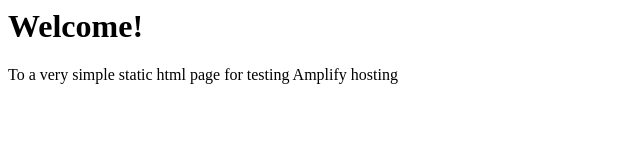
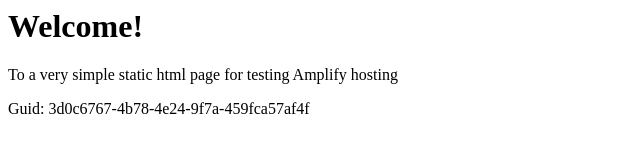
Before and after one commit to aws-aemilia-nrt/Github-PR-Commit-Integration-Test-DoNotTouch-Gith-P5X5MO5I-v1-prod-ap-northeast-1, a website: page src/index.html in a window 1280 px wide. Shown: the whole page, without its empty margins (0-640 px from the left). Drawn offline with Linux system fonts and the light colour scheme.

Commit message:
commit from integ tests

```diff
--- a/src/index.html
+++ b/src/index.html
@@ -1,3 +1,5 @@
+
+
 <html lang="en">
 
 <head>
@@ -10,6 +12,6 @@
 <body>
     <h1>Welcome!</h1>
     <p>To a very simple static html page for testing Amplify hosting</p>
-</body>
+    <p>Guid: 3d0c6767-4b78-4e24-9f7a-459fca57af4f</p></body>
 
 </html>
```
